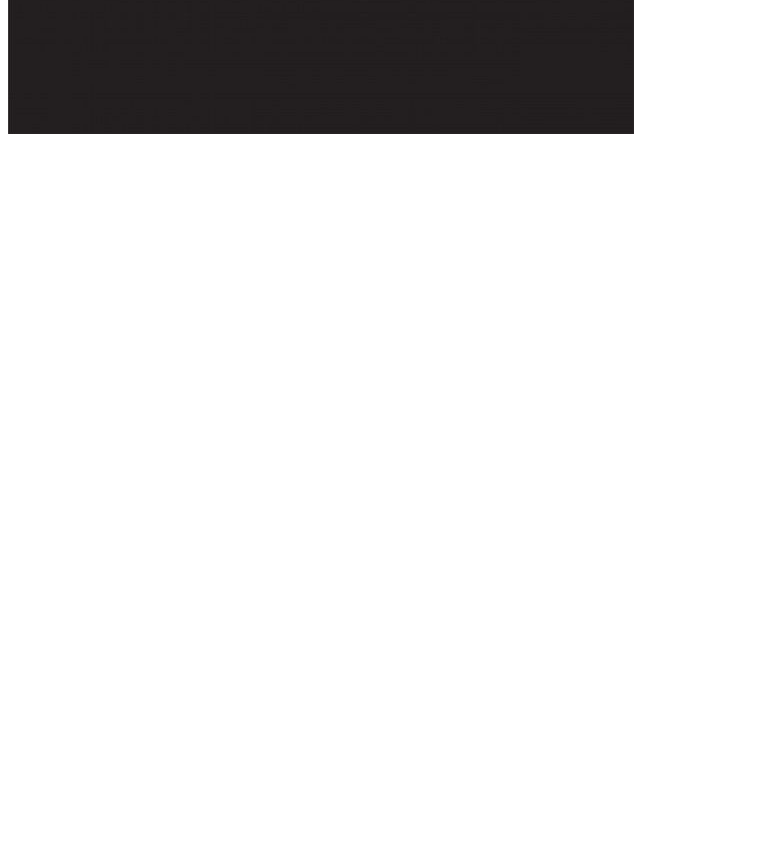
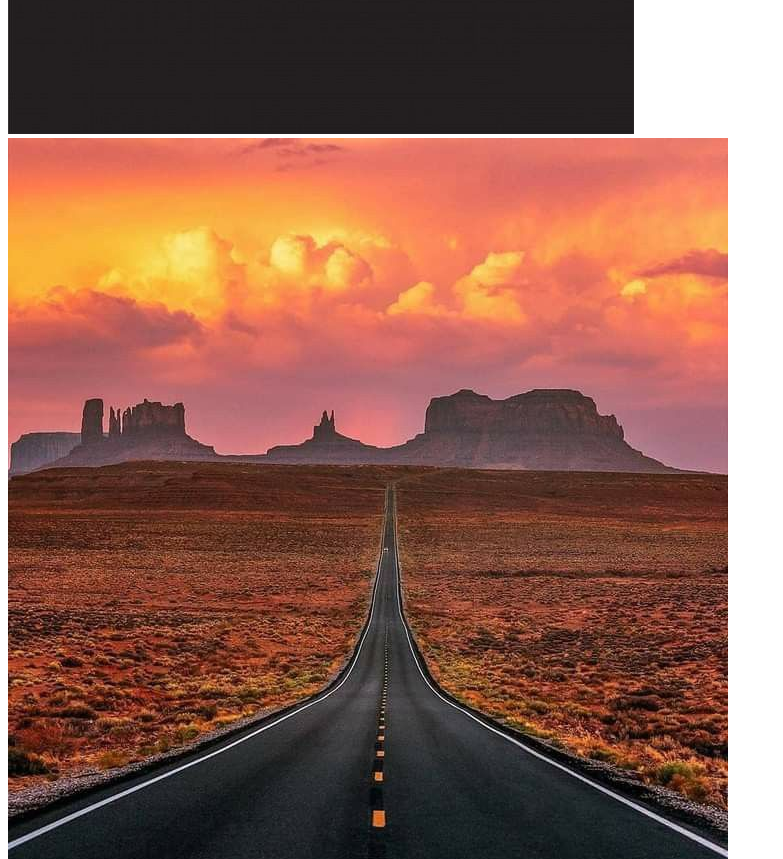
Before and after one commit to abhishekrnc/html, a plain HTML site: page images.html in a window 1280 px wide. Shown: the part 500-1359 px from the top of the page, without its empty margins (0-783 px from the left). Before the commit the page ends 800 px from the top, so only its background shows below. Drawn offline with Linux system fonts and the light colour scheme.

Commit message:
mountain

```diff
--- a/images.html
+++ b/images.html
@@ -10,6 +10,8 @@
 
         <img src = "images/sunset.jpg" alt = "A sunset picture designed" height = "626" width = "626">
 
+        <img src = "images/mountains.jpg" alt = "The Mountain view" height = "885" width = "720">
+
 
 
     </body>
```
